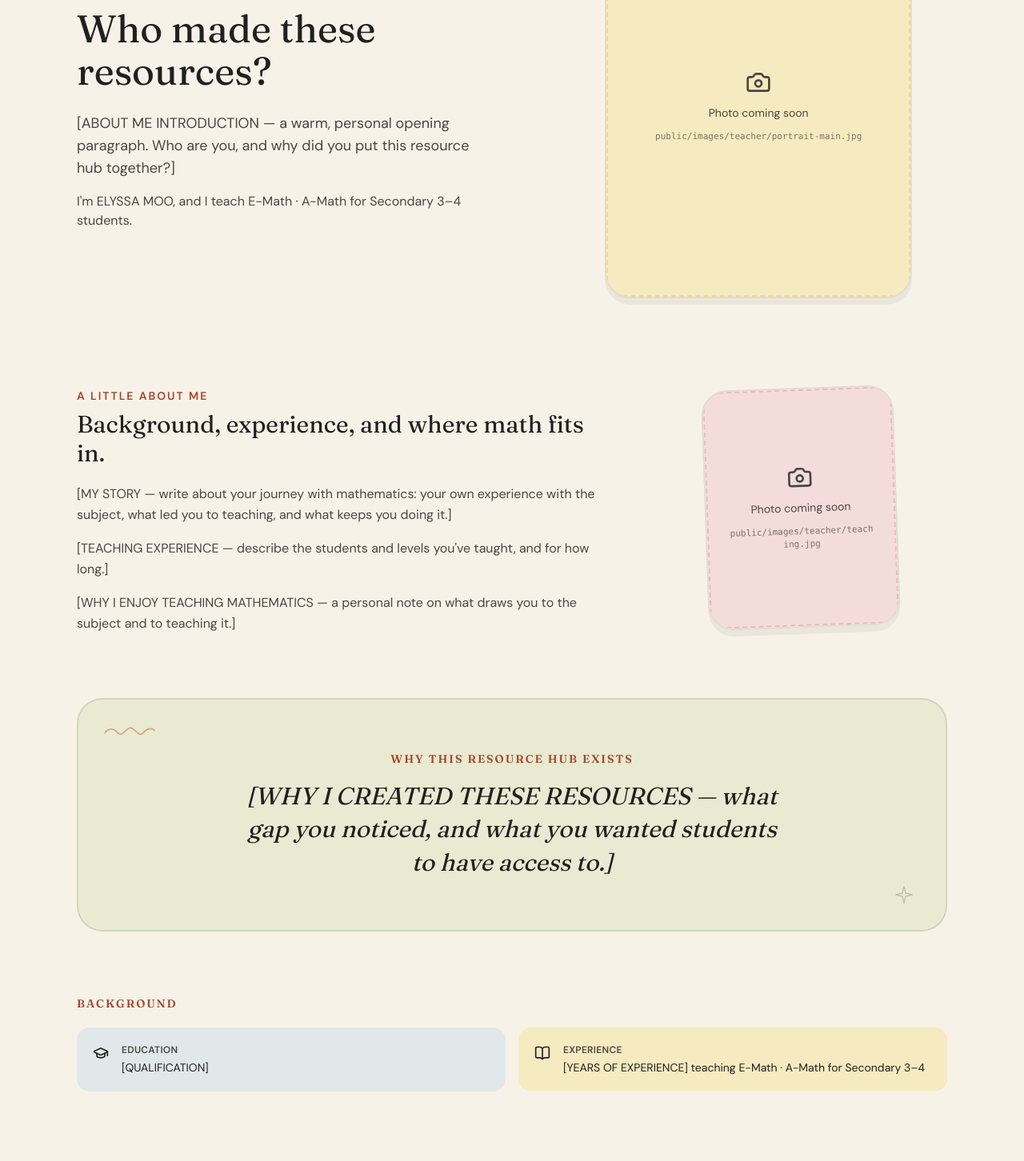
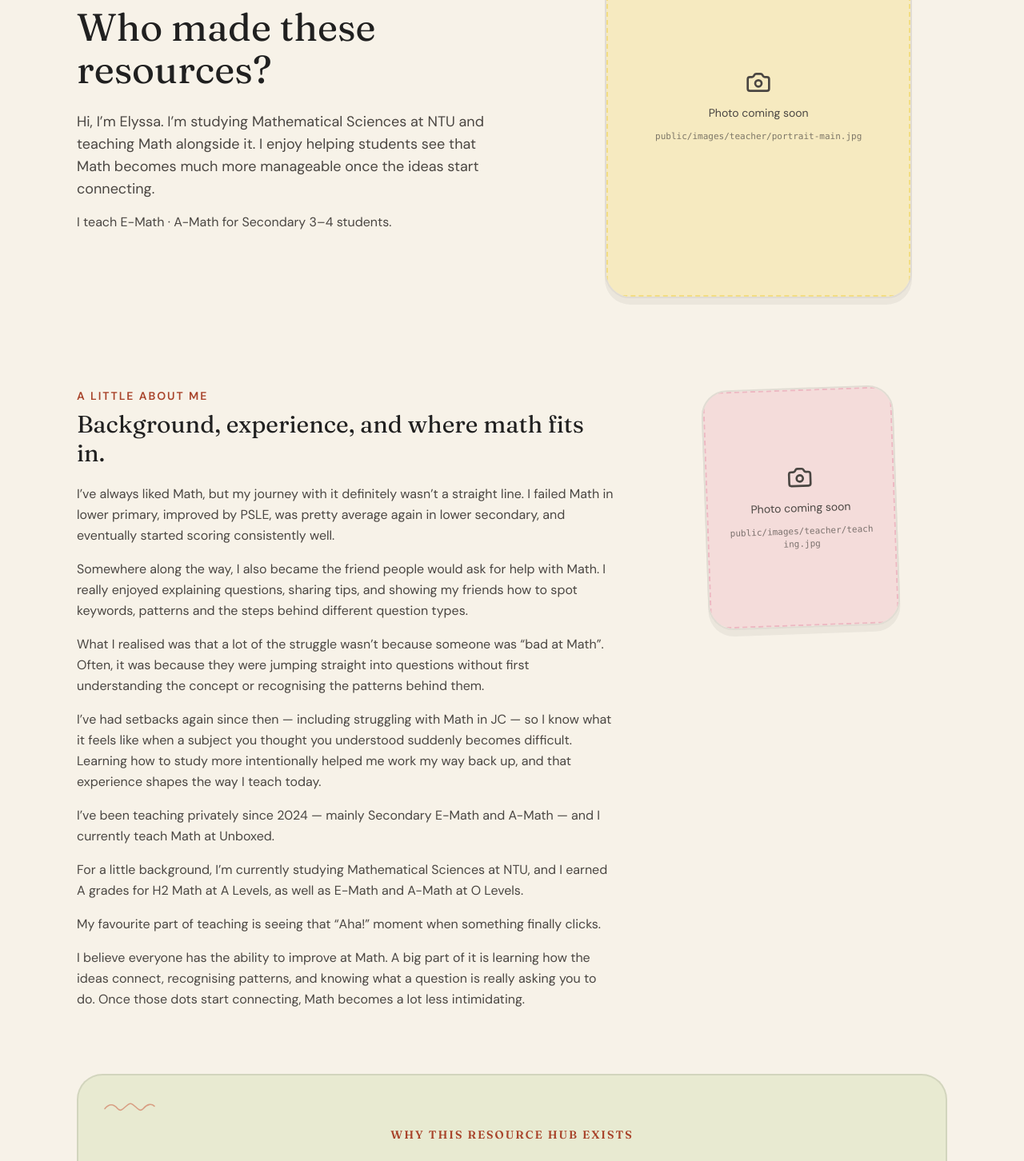
Before and after one commit to elyssaenying/elyssa-math-resource, a Next.js app: page /about in a window 1280 px wide. Shown: the part 240-1692 px from the top of the page at 80% size. Built offline with nearby package versions, Linux system fonts and the light colour scheme.

Commit message:
Add real About and homepage content

```diff
--- a/src/app/about/page.tsx
+++ b/src/app/about/page.tsx
@@ -2,7 +2,6 @@ import type { Metadata } from "next";
 import AboutHero from "@/components/about/AboutHero";
 import AboutStory from "@/components/about/AboutStory";
 import WhyThisExists from "@/components/about/WhyThisExists";
-import BackgroundExperience from "@/components/about/BackgroundExperience";
 import FunFacts from "@/components/about/FunFacts";
 import InlineCTA from "@/components/ui/InlineCTA";
 import { site } from "@/data/site";
@@ -18,7 +17,6 @@ export default function AboutPage() {
       <AboutHero />
       <AboutStory />
       <WhyThisExists />
-      <BackgroundExperience />
       <FunFacts />
 
       <InlineCTA
--- a/src/components/about/AboutHero.tsx
+++ b/src/components/about/AboutHero.tsx
@@ -17,12 +17,13 @@ export default function AboutHero() {
           Who made these resources?
         </h1>
         <p className="mt-6 max-w-lg font-sans text-lg text-charcoal-soft">
-          [ABOUT ME INTRODUCTION — a warm, personal opening paragraph. Who
-          are you, and why did you put this resource hub together?]
+          Hi, I&rsquo;m Elyssa. I&rsquo;m studying Mathematical Sciences at
+          NTU and teaching Math alongside it. I enjoy helping students see
+          that Math becomes much more manageable once the ideas start
+          connecting.
         </p>
         <p className="mt-4 max-w-lg font-sans text-base text-charcoal-soft">
-          I&apos;m {site.teacherName}, and I teach {site.subjectsTaught} for{" "}
-          {site.levelsTaught} students.
+          I teach {site.subjectsTaught} for {site.levelsTaught} students.
         </p>
       </div>
 
--- a/src/components/about/AboutStory.tsx
+++ b/src/components/about/AboutStory.tsx
@@ -13,17 +13,54 @@ export default function AboutStory() {
           </h2>
           <div className="mt-5 space-y-4 font-sans text-base leading-relaxed text-charcoal-soft">
             <p>
-              [MY STORY — write about your journey with mathematics: your
-              own experience with the subject, what led you to teaching,
-              and what keeps you doing it.]
+              I&rsquo;ve always liked Math, but my journey with it
+              definitely wasn&rsquo;t a straight line. I failed Math in
+              lower primary, improved by PSLE, was pretty average again in
+              lower secondary, and eventually started scoring consistently
+              well.
             </p>
             <p>
-              [TEACHING EXPERIENCE — describe the students and levels
-              you&apos;ve taught, and for how long.]
+              Somewhere along the way, I also became the friend people
+              would ask for help with Math. I really enjoyed explaining
+              questions, sharing tips, and showing my friends how to spot
+              keywords, patterns and the steps behind different question
+              types.
             </p>
             <p>
-              [WHY I ENJOY TEACHING MATHEMATICS — a personal note on what
-              draws you to the subject and to teaching it.]
+              What I realised was that a lot of the struggle wasn&rsquo;t
+              because someone was &ldquo;bad at Math&rdquo;. Often, it was
+              because they were jumping straight into questions without
+              first understanding the concept or recognising the patterns
+              behind them.
+            </p>
+            <p>
+              I&rsquo;ve had setbacks again since then — including
+              struggling with Math in JC — so I know what it feels like
+              when a subject you thought you understood suddenly becomes
+              difficult. Learning how to study more intentionally helped me
+              work my way back up, and that experience shapes the way I
+              teach today.
+            </p>
+            <p>
+              I&rsquo;ve been teaching privately since 2024 — mainly
+              Secondary E-Math and A-Math — and I currently teach Math at
+              Unboxed.
+            </p>
+            <p>
+              For a little background, I&rsquo;m currently studying
+              Mathematical Sciences at NTU, and I earned A grades for H2
+              Math at A Levels, as well as E-Math and A-Math at O Levels.
+            </p>
+            <p>
+              My favourite part of teaching is seeing that
+              &ldquo;Aha!&rdquo; moment when something finally clicks.
+            </p>
+            <p>
+              I believe everyone has the ability to improve at Math. A big
+              part of it is learning how the ideas connect, recognising
+              patterns, and knowing what a question is really asking you to
+              do. Once those dots start connecting, Math becomes a lot less
+              intimidating.
             </p>
           </div>
         </div>
--- a/src/components/about/BackgroundExperience.tsx
+++ /dev/null
@@ -1,48 +0,0 @@
-import { BookOpen, GraduationCap } from "lucide-react";
-import { site } from "@/data/site";
-
-const items = [
-  {
-    icon: GraduationCap,
-    label: "Education",
-    value: site.qualification,
-    tone: "bg-pastel-blue/40",
-  },
-  {
-    icon: BookOpen,
-    label: "Experience",
-    value: `${site.yearsExperience} teaching ${site.subjectsTaught} for ${site.levelsTaught}`,
-    tone: "bg-butter/40",
-  },
-];
-
-export default function BackgroundExperience() {
-  return (
-    <section className="mx-auto max-w-6xl px-4 py-14 sm:px-6 lg:px-8">
-      <h2 className="font-sans text-sm font-semibold uppercase tracking-[0.14em] text-burnt-dark">
-        Background
-      </h2>
-      <div className="mt-5 grid gap-4 sm:grid-cols-2">
-        {items.map((item) => (
-          <div
-            key={item.label}
-            className={`flex items-start gap-4 rounded-2xl p-5 ${item.tone}`}
-          >
-            <item.icon
-              className="mt-0.5 size-5 shrink-0 text-charcoal"
-              aria-hidden="true"
-            />
-            <div>
-              <p className="font-sans text-xs font-semibold uppercase tracking-wide text-charcoal-soft">
-                {item.label}
-              </p>
-              <p className="mt-1 font-sans text-sm text-charcoal">
-                {item.value}
-              </p>
-            </div>
-          </div>
-        ))}
-      </div>
-    </section>
-  );
-}
--- a/src/components/about/WhyThisExists.tsx
+++ b/src/components/about/WhyThisExists.tsx
@@ -16,8 +16,15 @@ export default function WhyThisExists() {
           Why This Resource Hub Exists
         </h2>
         <p className="mx-auto mt-4 max-w-2xl font-display text-2xl italic leading-snug text-charcoal sm:text-3xl">
-          [WHY I CREATED THESE RESOURCES — what gap you noticed, and what
-          you wanted students to have access to.]
+          Math is less about seeing the answer immediately, and more about
+          learning how to connect the dots.
+        </p>
+        <p className="mx-auto mt-5 max-w-xl font-sans text-base leading-relaxed text-charcoal-soft">
+          I made this resource hub for students who feel like they&rsquo;re
+          still struggling with Math. I want these resources to make
+          revision feel less overwhelming — with notes that break concepts
+          down clearly, highlight the patterns and steps worth noticing,
+          and help you go into your exams with a little more confidence.
         </p>
       </div>
     </section>
--- a/src/components/home/AboutPreview.tsx
+++ b/src/components/home/AboutPreview.tsx
@@ -26,8 +26,10 @@ export default function AboutPreview() {
             Who made all this?
           </h2>
           <p className="mt-2 max-w-lg font-sans text-base text-charcoal-soft">
-            [ABOUT ME INTRODUCTION — a couple of sentences introducing
-            yourself and why you put this resource hub together.]
+            I know how overwhelming Math can feel when everything looks like
+            a wall of numbers. I&apos;ve had my own setbacks too, so I focus
+            on breaking concepts down, spotting patterns, and knowing what
+            to look out for in exams.
           </p>
           <div className="mt-4">
             <Button href="/about" variant="secondary" showArrow>
--- a/src/components/home/UnboxedSection.tsx
+++ b/src/components/home/UnboxedSection.tsx
@@ -22,7 +22,12 @@ export default function UnboxedSection() {
 
           <div className="max-w-xl">
             <p className="font-sans text-base leading-relaxed text-charcoal-soft">
-              [SHORT DESCRIPTION OF UNBOXED — to be provided.]
+              Unboxed specialises in personalised Math lessons designed
+              around each student&rsquo;s learning needs. Beyond the
+              curriculum, students are also given space to explore their
+              interests and discover what they enjoy, with opportunities to
+              develop those interests further. I currently teach Math at
+              Unboxed, including Primary and Secondary students.
             </p>
             <a
               href={site.unboxedUrl}
--- a/src/data/site.ts
+++ b/src/data/site.ts
@@ -25,8 +25,6 @@ export const site = {
     telegram: null as string | null,
     instagram: null as string | null,
   },
-  yearsExperience: "[YEARS OF EXPERIENCE]",
-  qualification: "[QUALIFICATION]",
   levelsTaught: "Secondary 3–4",
   subjectsTaught: "E-Math · A-Math",
   /** Official Unboxed URL — kept here so it's only ever hard-coded once. */
```
